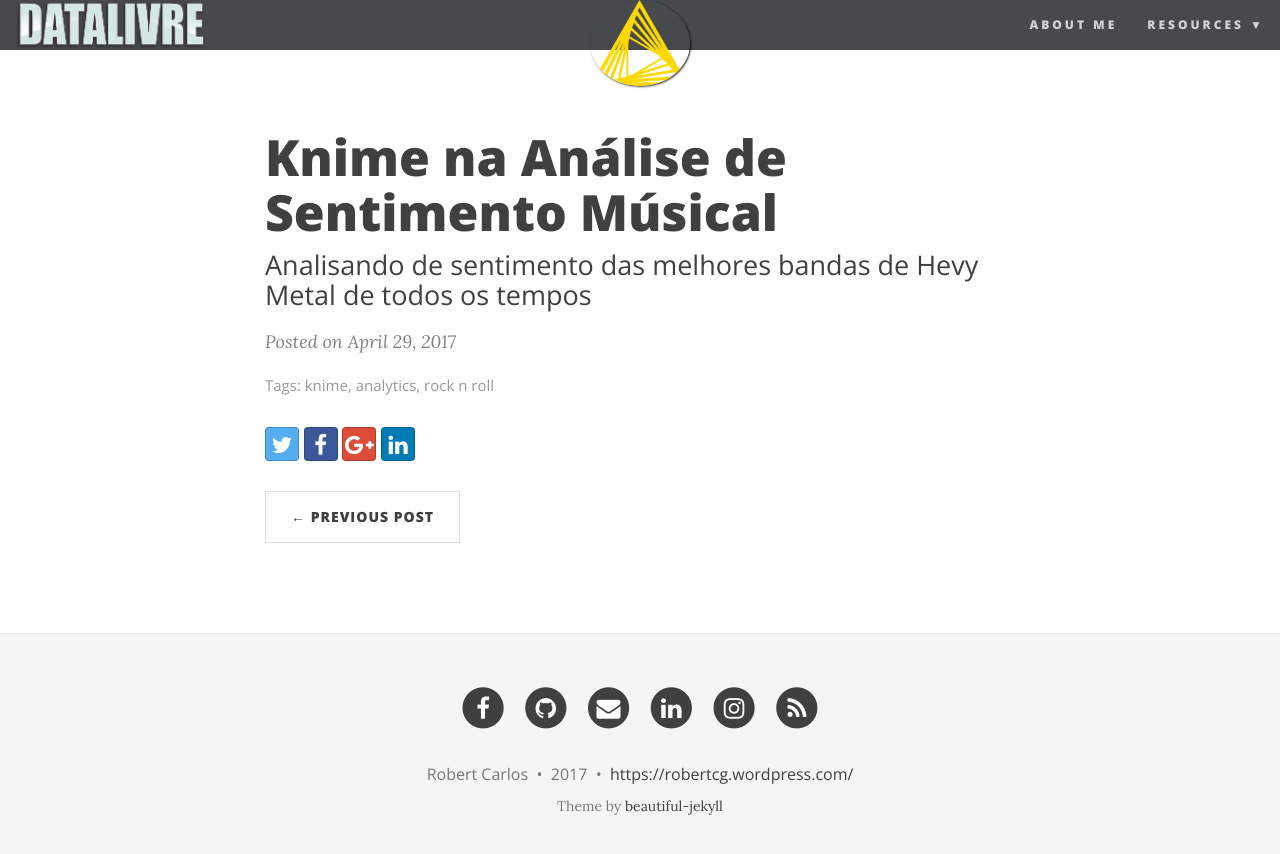
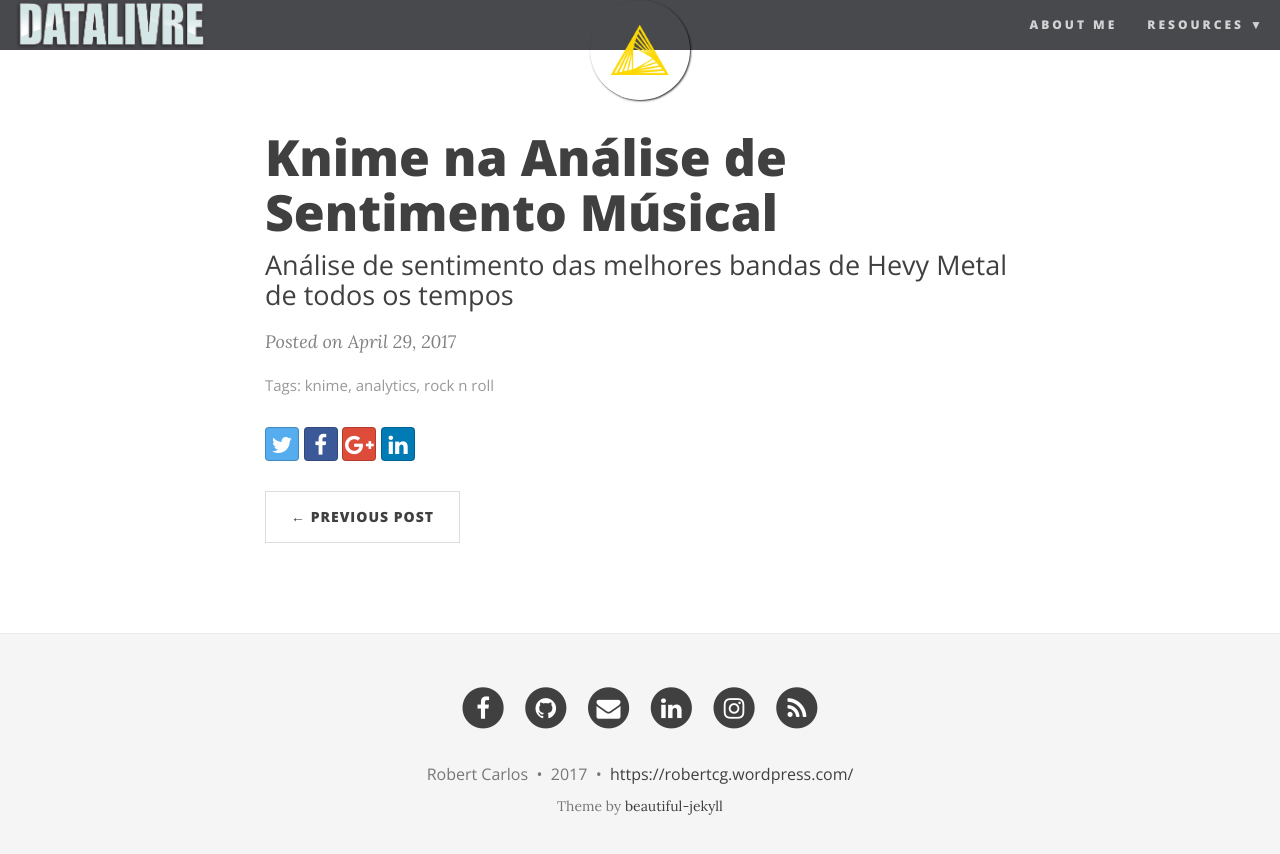
Before and after one commit to datalivre/datalivre.github.io, a Jekyll site: the page built from _posts/2017-04-29-Knime-na-Análise-de-Sentimento-Músical.md, in a window 1280 px wide. Shown: the top 854 px of the page. Built offline with Jekyll 4.4.1, drawn with Linux system fonts in a browser that asks for light colours; nearby versions of some CDN libraries; comment, search, counter and statistics services are not loaded.

Commit message:
Update 2017-04-29-Knime-na-Análise-de-Sentimento-Músical.md

```diff
--- a/_posts/2017-04-29-Knime-na-Análise-de-Sentimento-Músical.md
+++ b/_posts/2017-04-29-Knime-na-Análise-de-Sentimento-Músical.md
@@ -1,7 +1,7 @@
 ---
 layout: post
 title: Knime na Análise de Sentimento Músical
-image: /img/KNIME-logo-300x257.png
+image: /img/KNIME-logo.png
 tags: [knime, analytics, rock n roll,]
-subtitle: Analisando de sentimento das melhores bandas de Hevy Metal de todos os tempos
+subtitle: Análise de sentimento das melhores bandas de Hevy Metal de todos os tempos
 ---
```
